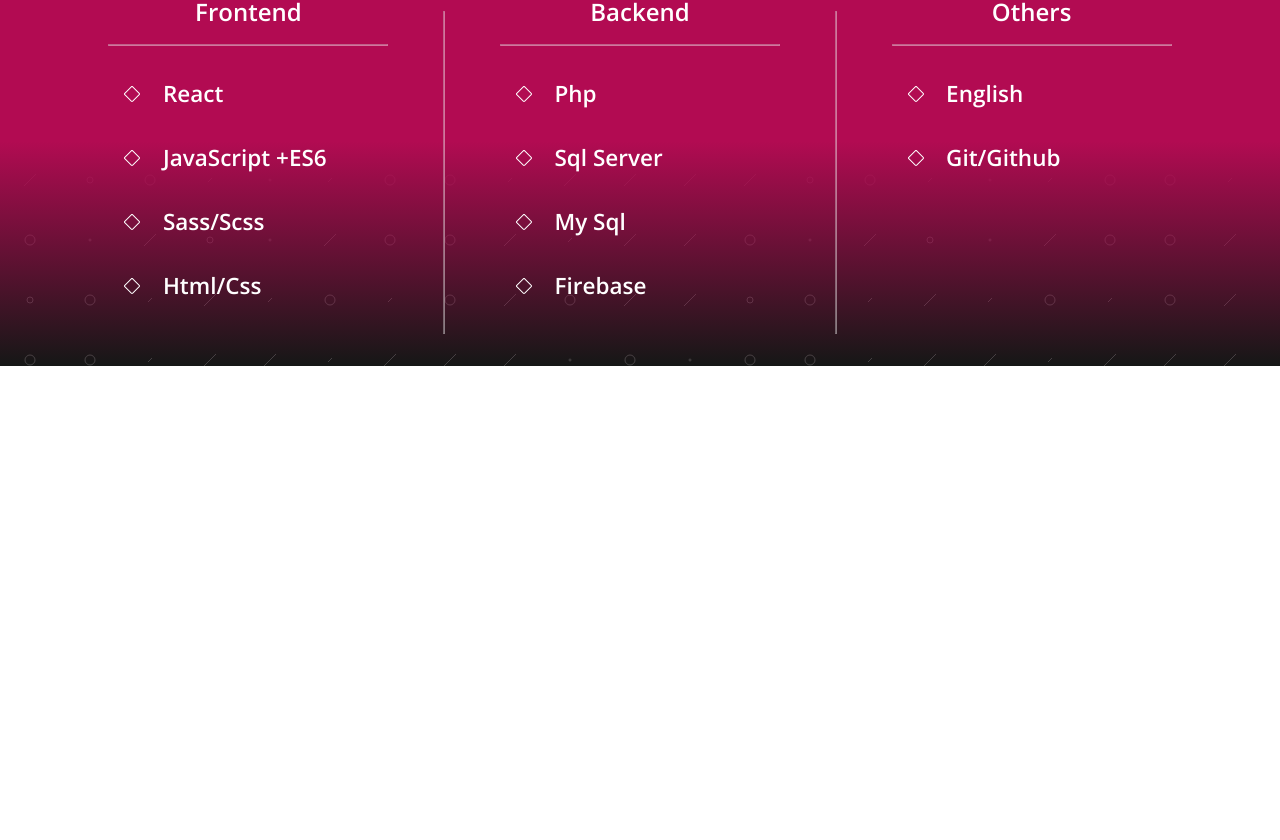
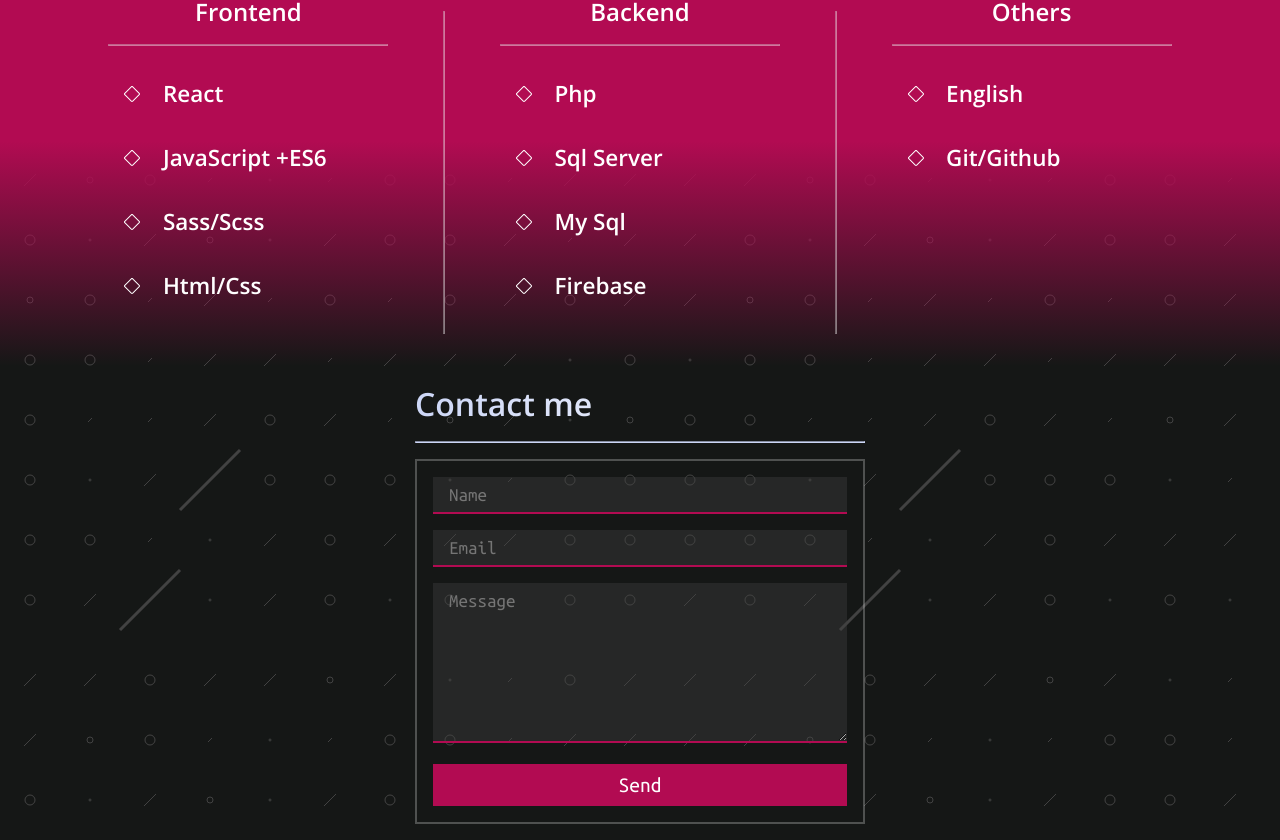
Before and after one commit to AndresJoaquinNino/my-web-site, a React (Create React App) app: page / in a window 1280 px wide. Shown: the part 1590-2430 px from the top of the page. Before the commit the page ends 1956 px from the top, so only its background shows below. Built offline with nearby package versions, Linux system fonts and the light colour scheme; the HTML template or start-up script is replaced by a standard one.

Commit message:
creating a contact section

```diff
--- a/src/App.js
+++ b/src/App.js
@@ -3,6 +3,7 @@
 import Hero from './components/Hero';
 import About from './components/About';
 import Skills from './components/Skills';
+import Contact from './components/Contact';
 
 const App = () => {
     return (
@@ -17,6 +18,9 @@
                     <Skills/>
                 </div>
             </div>
+            <div className='page'>
+                <Contact/>
+            </div>
         </div>
     );
 }
--- /dev/null
+++ b/src/components/Contact.jsx
@@ -0,0 +1,22 @@
+import './Contact.scss';
+
+const Contact = () => {
+    return (
+        <div className='page__contact'>
+            <header className='gradient-text'>
+                <h1>Contact me</h1>
+                <hr className="divider-secondary" />
+            </header>
+            <form className='page__contact__form'>
+                <input type="text" className="page__contact__form-input" placeholder='Name'/>
+                <input type="text" className="page__contact__form-input" placeholder='Email'/>
+                <textarea className="page__contact__form-area" placeholder='Message'/>
+                <button className='btn btn--primary btn--full'>
+                    Send
+                </button>
+            </form>
+        </div>
+    );
+}
+
+export default Contact;
--- /dev/null
+++ b/src/components/Contact.scss
@@ -0,0 +1,30 @@
+@use './../scss/colors';
+@use './../scss/fonts';
+
+.page__contact{
+    margin: 0 auto;
+    width: min(100%,450px);
+    &__form{
+        padding: 1rem;
+        border: 2.5px solid colors.$light-transparent;
+        overflow: hidden;
+        &-input,&-area{
+            width: 100%;
+            font-size: fonts.$paragraph;
+            font-family: fonts.$secondary;
+            margin-bottom: 1rem;
+            background-color: colors.$grey-transparent;
+            color: colors.$light;
+            outline: none;
+            border: none;
+            border-bottom: 2.5px solid colors.$primary;
+            padding: 0.5rem 1rem;
+        }
+        &-area{
+            min-width: 100%;
+            max-width: 100%;
+            min-height: 10rem;
+            max-height: 15rem;
+        }
+    }
+}
```
